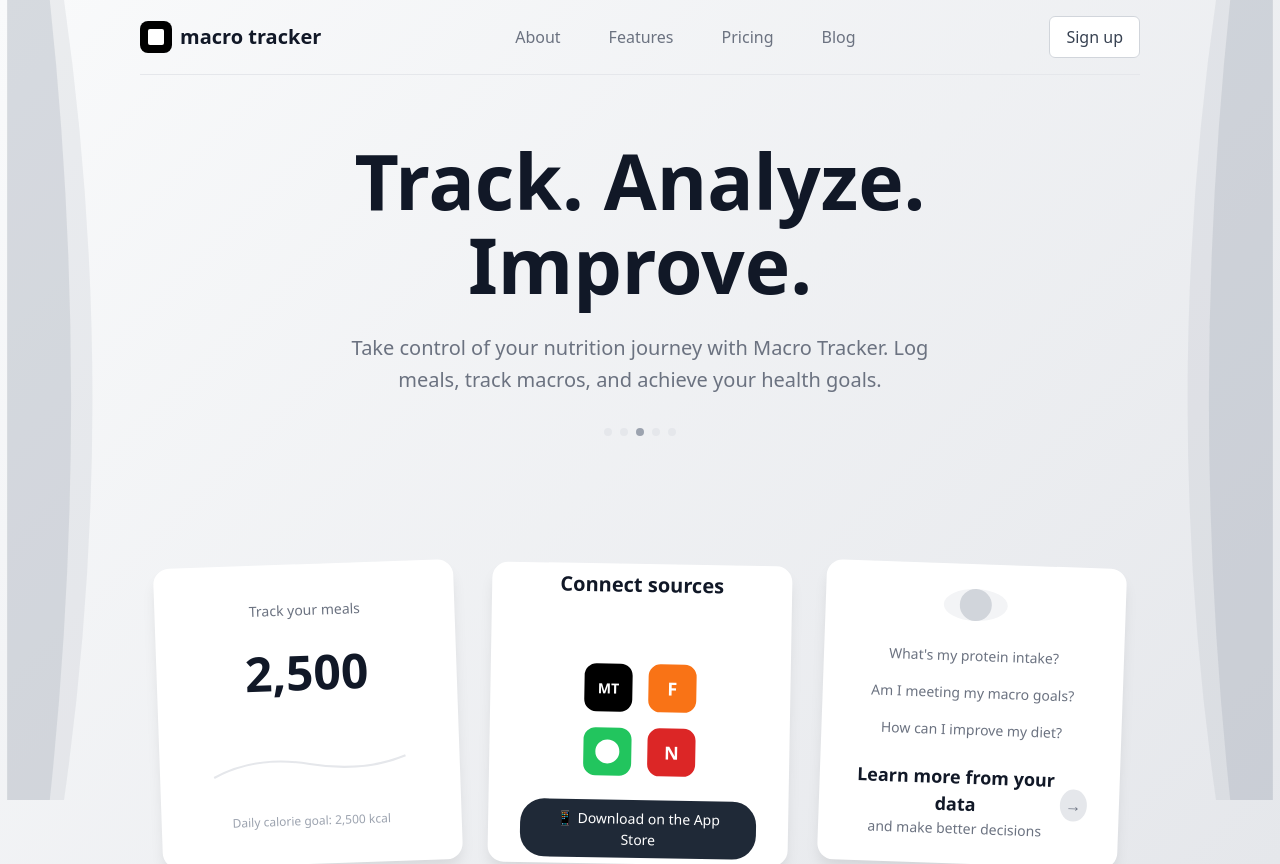
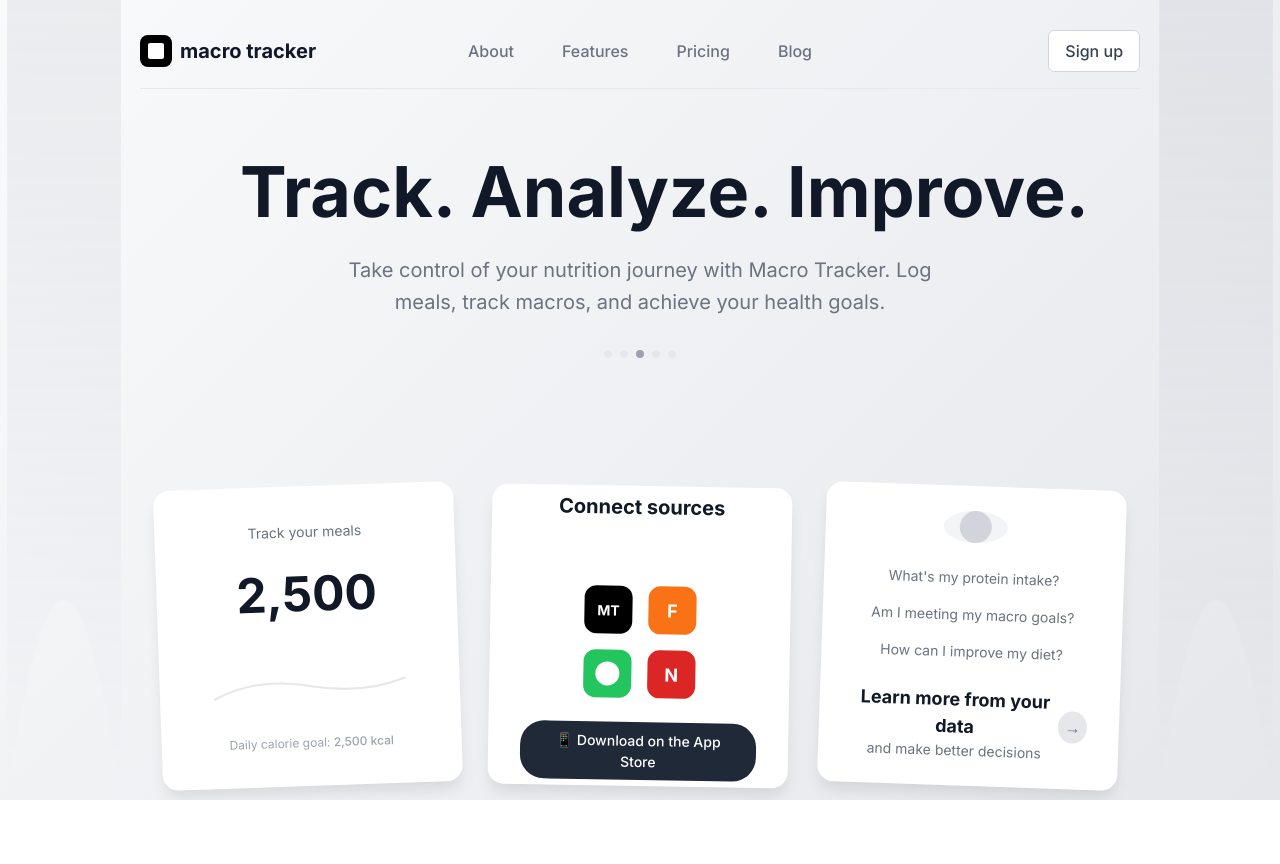
Before and after one commit to Hernerdez/macro_tracker, a React (Vite) app in the folder macro-tracker-frontend/: page / in a window 1280 px wide. After the commit the page ends 800 px from the top, so only its background shows below. Built offline with nearby package versions, Linux system fonts and the light colour scheme.

Commit message:
working redirect

```diff
--- a/macro-tracker-frontend/index.html
+++ b/macro-tracker-frontend/index.html
@@ -5,6 +5,7 @@
     <link rel="icon" type="image/svg+xml" href="/vite.svg" />
     <meta name="viewport" content="width=device-width, initial-scale=1.0" />
     <title>Macro Tracker</title>
+    <link href="https://fonts.googleapis.com/css2?family=Inter:wght@400;500;700&display=swap" rel="stylesheet">
   </head>
   <body>
     <div id="root"></div>
--- a/macro-tracker-frontend/src/LandingPage.tsx
+++ b/macro-tracker-frontend/src/LandingPage.tsx
@@ -8,6 +8,7 @@ const LandingPage: React.FC = () => {
   const navigate = useNavigate()
   const [showContent, setShowContent] = useState<boolean>(false)
   const [showCards, setShowCards] = useState<boolean[]>([false, false, false])
+  const [sidebarsVisible, setSidebarsVisible] = useState(false)
 
   useEffect(() => {
     console.log("Landing page mounted!")
@@ -18,6 +19,7 @@ const LandingPage: React.FC = () => {
     setTimeout(() => setShowCards([false, true, false]), 1100)
     setTimeout(() => setShowCards([true, true, false]), 1400)
     setTimeout(() => setShowCards([true, true, true]), 1700)
+    setTimeout(() => setSidebarsVisible(true), 100)
   }, [])
 
   return (
@@ -30,26 +32,85 @@ const LandingPage: React.FC = () => {
         alignItems: "center",
         background: "linear-gradient(135deg, #f9fafb 0%, #e5e7eb 100%)",
         overflow: "hidden",
+        fontFamily: "Inter, sans-serif",
       }}
     >
  {/* Curved Side Bars */}
-      <div style={{ position: "fixed", top: 0, left: 0, right: 0, bottom: 0, pointerEvents: "none", zIndex: 1 }}>
+<div
+  style={{
+    position: "fixed",
+    top: 0,
+    left: 0,
+    right: 0,
+    bottom: 0,
+    pointerEvents: "none",
+    zIndex: 1,
+  }}
+>
   {/* Left curved sidebar */}
-        <div style={{ position: "absolute", left: 0, top: 0, height: "100vh", width: "128px" }}>
-          <svg style={{ height: "100%", width: "100%" }} viewBox="0 0 128 900" fill="none">
-            <path d="M0,0 L0,900 L64,900 Q128,450 64,0 L0,0 Z" fill="rgba(156,163,175,0.15)" />
-            <path d="M0,0 L0,900 L48,900 Q96,450 48,0 L0,0 Z" fill="rgba(156,163,175,0.25)" />
+  <div
+    style={{
+      position: "absolute",
+      left: 0,
+      top: 0,
+      height: "100vh",
+      width: "128px",
+      transform: sidebarsVisible ? "translateY(0)" : "translateY(100%)",
+      transition: "transform 1.4s cubic-bezier(0.4,0,0.2,1)",
+    }}
+  >
+    <svg style={{ height: "100%", width: "100%" }} viewBox="0 0 128 900" fill="none" xmlns="http://www.w3.org/2000/svg">
+      <path
+        d="
+          M0,0
+          L0,900
+          Q64,450 128,900
+          L128,0
+          Z
+        "
+        fill="url(#leftGradient)"
+      />
+      <defs>
+        <linearGradient id="leftGradient" x1="0" y1="0" x2="0" y2="1">
+          <stop offset="0%" stopColor="rgba(156,163,175,0.15)" />
+          <stop offset="100%" stopColor="rgba(156,163,175,0)" />
+        </linearGradient>
+      </defs>
     </svg>
   </div>
+
   {/* Right curved sidebar */}
-        <div style={{ position: "absolute", right: 0, top: 0, height: "100vh", width: "128px" }}>
-          <svg style={{ height: "100%", width: "100%" }} viewBox="0 0 128 900" fill="none">
-            <path d="M128,0 L128,900 L64,900 Q0,450 64,0 L128,0 Z" fill="rgba(156,163,175,0.15)" />
-            <path d="M128,0 L128,900 L80,900 Q32,450 80,0 L128,0 Z" fill="rgba(156,163,175,0.25)" />
+  <div
+    style={{
+      position: "absolute",
+      right: 0,
+      top: 0,
+      height: "100vh",
+      width: "128px",
+      transform: sidebarsVisible ? "translateY(0)" : "translateY(100%)",
+      transition: "transform 1.4s cubic-bezier(0.4,0,0.2,1)",
+    }}
+  >
+    <svg style={{ height: "100%", width: "100%" }} viewBox="0 0 128 900" fill="none" xmlns="http://www.w3.org/2000/svg">
+      <path
+        d="
+          M128,0
+          L128,900
+          Q64,450 0,900
+          L0,0
+          Z
+        "
+        fill="url(#rightGradient)"
+      />
+      <defs>
+        <linearGradient id="rightGradient" x1="0" y1="0" x2="0" y2="1">
+          <stop offset="0%" stopColor="rgba(156,163,175,0.15)" />
+          <stop offset="100%" stopColor="rgba(156,163,175,0)" />
+        </linearGradient>
+      </defs>
     </svg>
   </div>
 </div>
-
       {/* Main Container - This ensures everything is centered */}
       <div
         style={{
@@ -78,7 +139,15 @@ const LandingPage: React.FC = () => {
             marginBottom: "64px",
           }}
         >
-          <div style={{ display: "flex", alignItems: "center", gap: "8px" }}>
+          <div style={{ flex: 1, display: "flex", justifyContent: "flex-start" }}>
+            <div
+              style={{ display: "flex", alignItems: "center", gap: "8px", cursor: "pointer" }}
+              onClick={() => navigate("/")}
+              tabIndex={0}
+              role="button"
+              aria-label="Go to home page"
+              onKeyDown={e => { if (e.key === 'Enter' || e.key === ' ') navigate('/') }}
+            >
               <div
                 style={{
                   width: "32px",
@@ -101,8 +170,8 @@ const LandingPage: React.FC = () => {
               </div>
               <span style={{ fontSize: "20px", fontWeight: "600", color: "#111827" }}>macro tracker</span>
             </div>
-
-          <nav style={{ display: "flex", alignItems: "center", gap: "32px" }}>
+          </div>
+          <nav style={{ flex: 1, display: "flex", justifyContent: "center", gap: "32px" }}>
             <button
               style={{
                 background: "none",
@@ -156,7 +225,7 @@ const LandingPage: React.FC = () => {
               Blog
             </button>
           </nav>
-
+          <div style={{ flex: 1, display: "flex", justifyContent: "flex-end" }}>
             <button
               onClick={() => navigate("/signup")}
               style={{
@@ -171,6 +240,7 @@ const LandingPage: React.FC = () => {
             >
               Sign up
             </button>
+          </div>
         </header>
 
         {/* Hero Section */}
@@ -187,12 +257,13 @@ const LandingPage: React.FC = () => {
         >
           <h1
             style={{
-              fontSize: "clamp(2.5rem, 6vw, 5rem)",
+              fontSize: "70px",
               fontWeight: "bold",
               color: "#111827",
               marginBottom: "24px",
               lineHeight: 1.1,
               textAlign: "center",
+              whiteSpace: "nowrap",
             }}
           >
             Track. Analyze. Improve.
--- a/macro-tracker-frontend/tailwind.config.js
+++ b/macro-tracker-frontend/tailwind.config.js
@@ -6,6 +6,9 @@ export default {
   theme: {
     extend: {
       animation: {
+        fontFamily: {
+          inter: ['Inter', 'sans-serif'],
+        },
         'fade-in': 'fadeIn 1s ease-out forwards',
         'slide-up': 'slideUp 1s ease-out forwards'
       },
```
Lines whose indentation alone changed are shown as unchanged.
